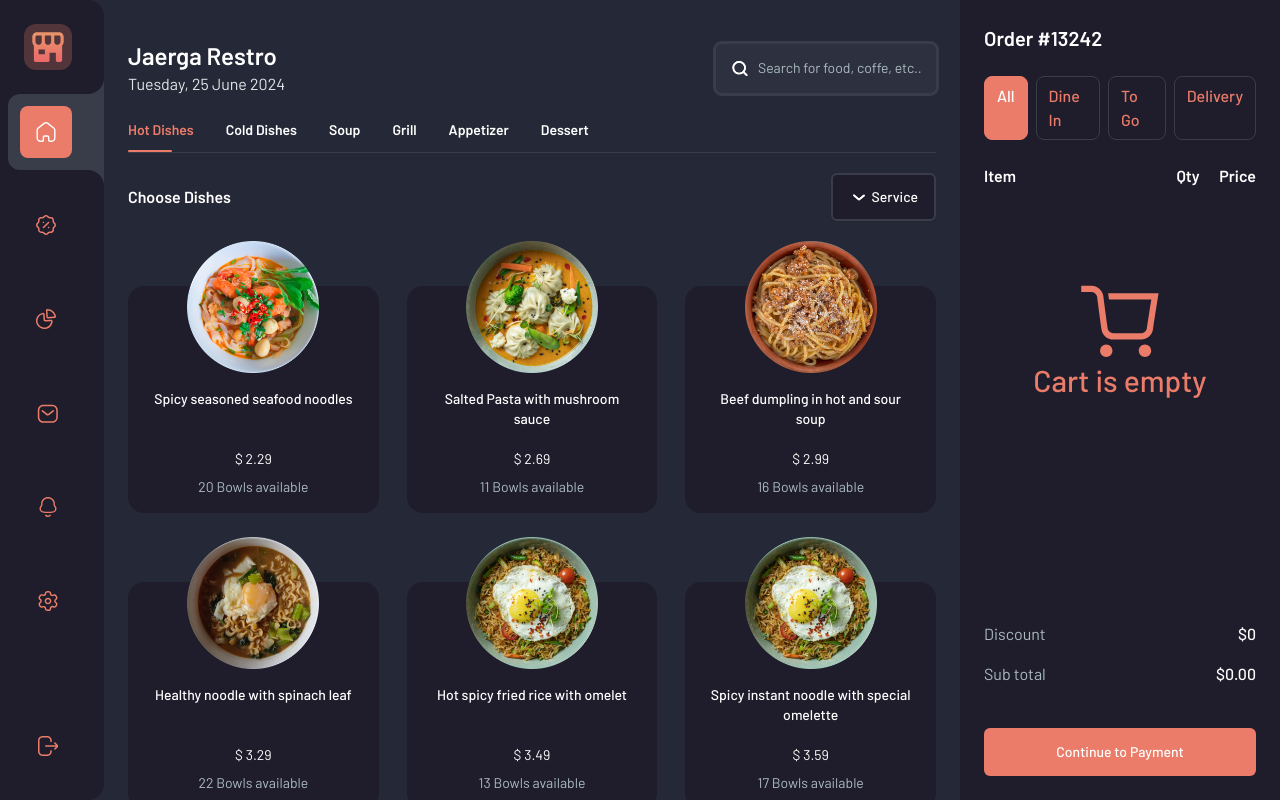
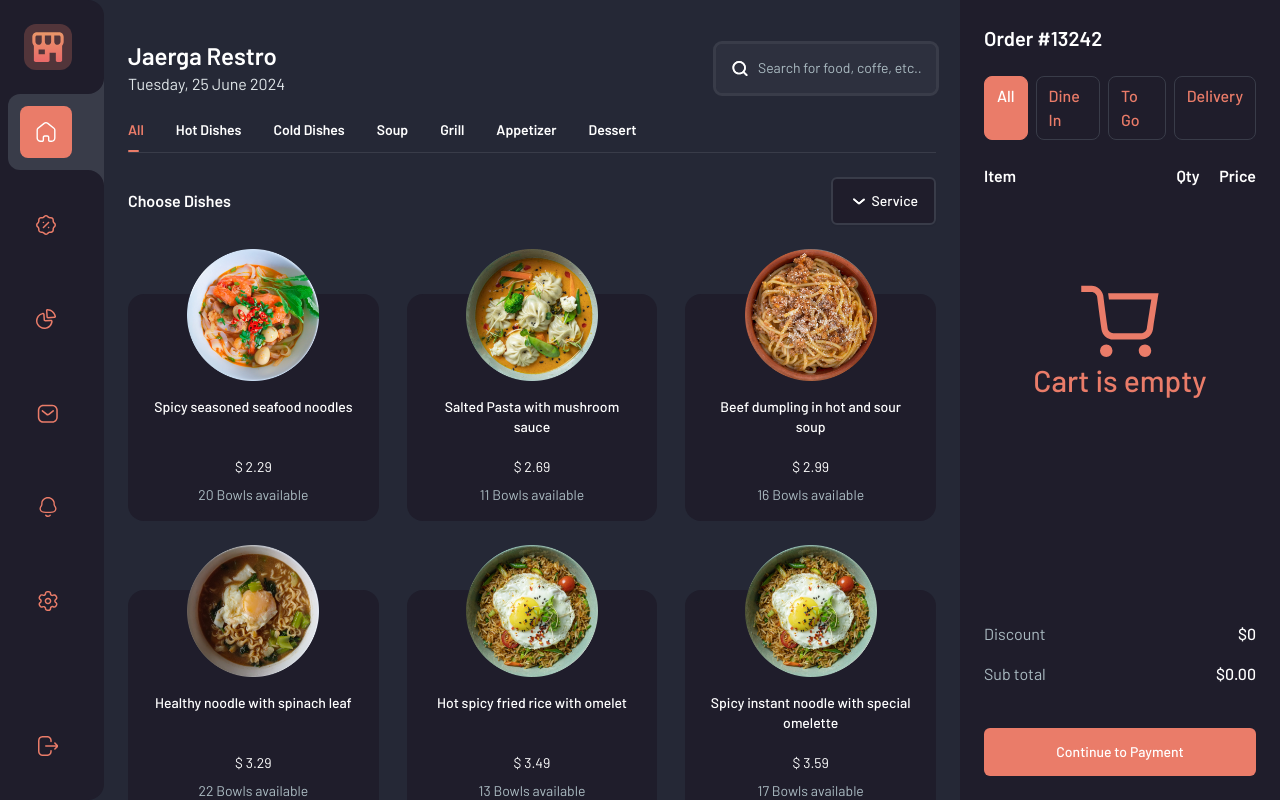
Before and after one commit to Tuns0704/wiicamp-training, a React (Vite) app: page / in a window 1280 px wide. Built offline with nearby package versions, Linux system fonts and the light colour scheme; what simple-zustand-devtools would draw is missing.

Commit message:
Fix: Add All to meals option

```diff
--- a/src/constants/meals.tsx
+++ b/src/constants/meals.tsx
@@ -1,4 +1,8 @@
 const meals = [
+  {
+    name: 'All',
+    value: 'All',
+  },
   {
     name: 'Hot Dishes',
     value: 'Hot Dishes',
--- a/src/features/home-page/header.tsx
+++ b/src/features/home-page/header.tsx
@@ -25,7 +25,8 @@ function Header() {
 
   useEffect(() => {
     const params = new URLSearchParams();
-    if (mealOption) params.set('mealOption', mealOption);
+    if (mealOption && mealOption !== 'All')
+      params.set('mealOption', mealOption);
     if (name) params.set('name', name);
     if (typeService && typeService !== 'All')
       params.set('typeService', typeService);
@@ -63,7 +64,7 @@ function Header() {
           />
         </div>
       </div>
-      <div className="w-full min-h-[32px] overflow-x-scroll scrollbar-none max-h-[33px] pb-[15px] flex gap-8 border-b border-dark-linebase mb-4 sm:mb-6">
+      <div className="w-full min-h-[33px] overflow-x-scroll scrollbar-none max-h-[33px] pb-[15px] flex gap-8 border-b border-dark-linebase mb-4 sm:mb-6">
         <div className="flex gap-8 ">
           {meals.map((item, index) => (
             <div
@@ -76,7 +77,7 @@ function Header() {
           ))}
         </div>
       </div>
-      <div className="min-h-[5vh] flex items-center justify-between mb-6">
+      <div className="min-h-12 max-h-12 flex items-center justify-between mb-6">
         <h2 className="text-white font-semibold">Choose Dishes</h2>
         <Select value={typeService} onValueChange={(e) => setTypeService(e)}>
           <SelectTrigger className="w-[105px] bg-dark-bg2 text-white border-2 border-dark-linebase focus:ring-0 py-3 font-medium">
```
